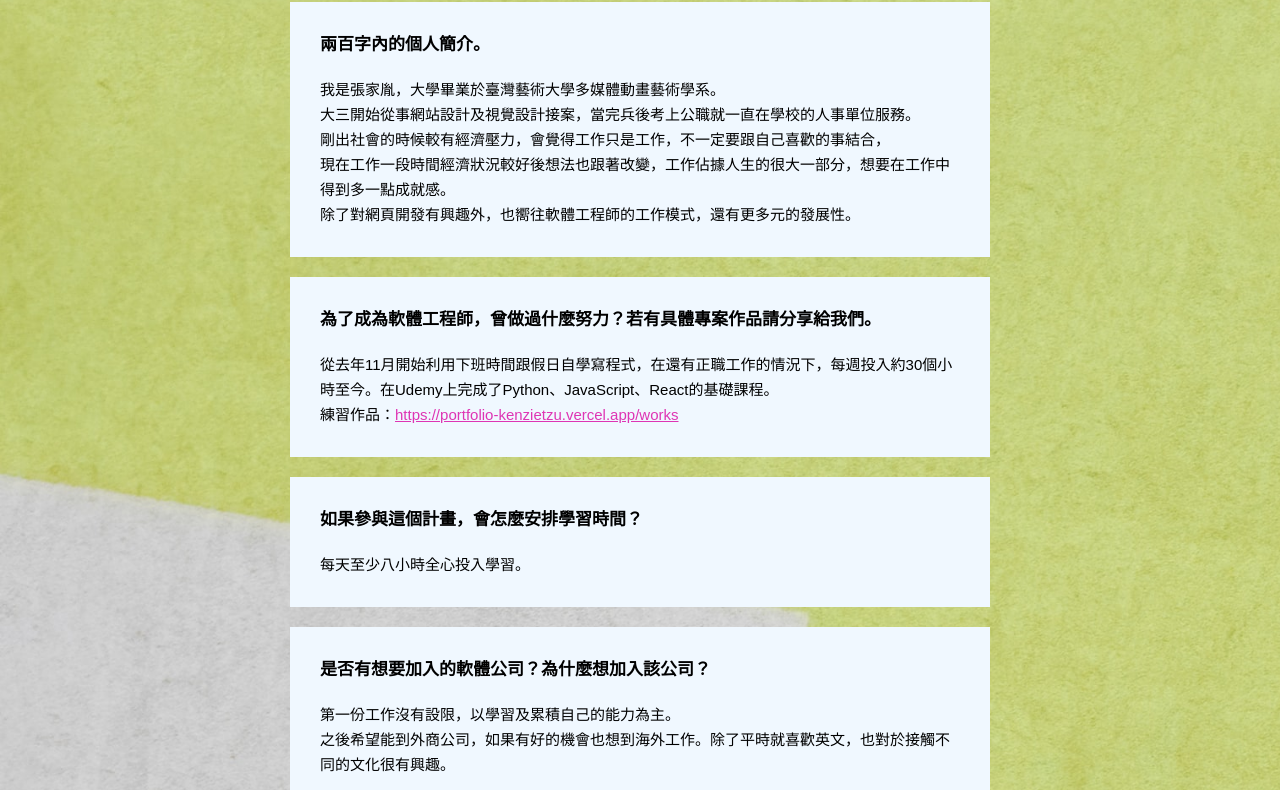
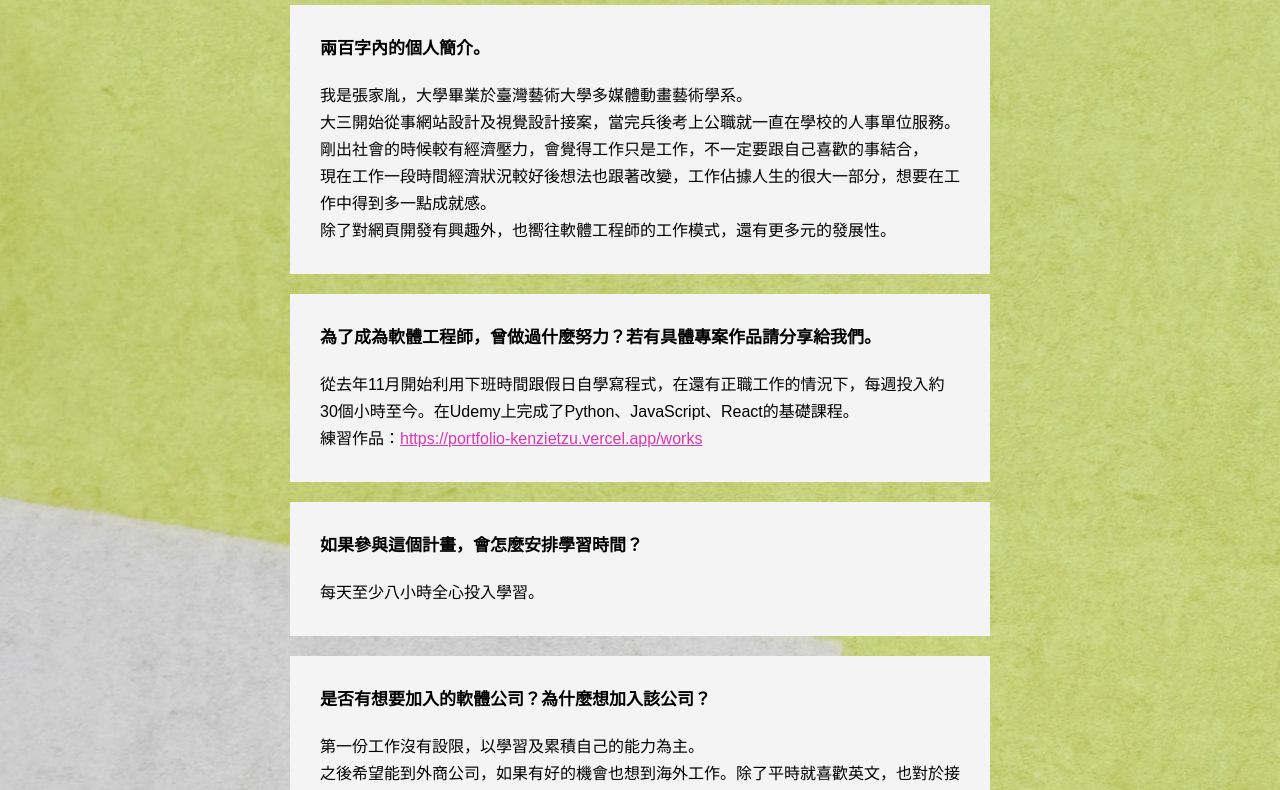
Before and after one commit to kenzietzu/MyApplication, a plain HTML site: page index.html in a window 1280 px wide. Shown: the part 72-862 px from the top of the page. Drawn offline with Linux system fonts and the light colour scheme.

Commit message:
change color

```diff
--- a/style.css
+++ b/style.css
@@ -12,9 +12,10 @@ html {
 
   body {
     font-family: 'Oswald', sans-serif;
-    font-size: 1.5rem;
+    font-size: 1.6rem;
     width: 100vw;
     height: 100vh;
+    background-color: rgb(202, 215, 121);
   }
 
   h1 {
@@ -35,11 +36,11 @@ html {
   }
 
   .box {
-    background-color: aliceblue;
+    background-color: rgb(244, 244, 244);
     padding: 3rem 3rem;
     margin-top: 2rem;
     width: 70rem;
-    line-height: 2.5rem;
+    line-height: 2.7rem;
   }
 
   a:hover,
```
